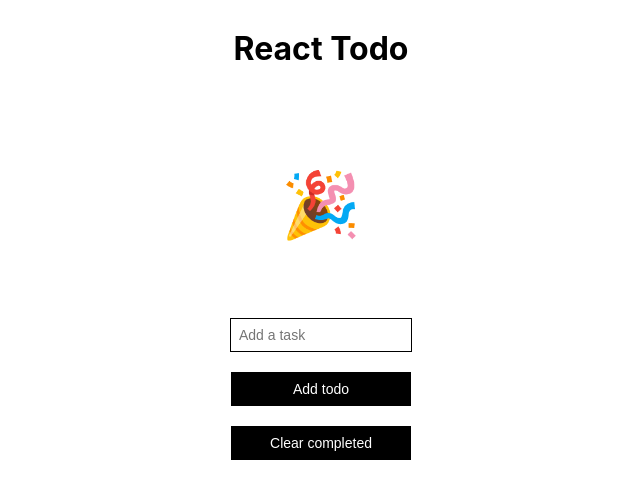
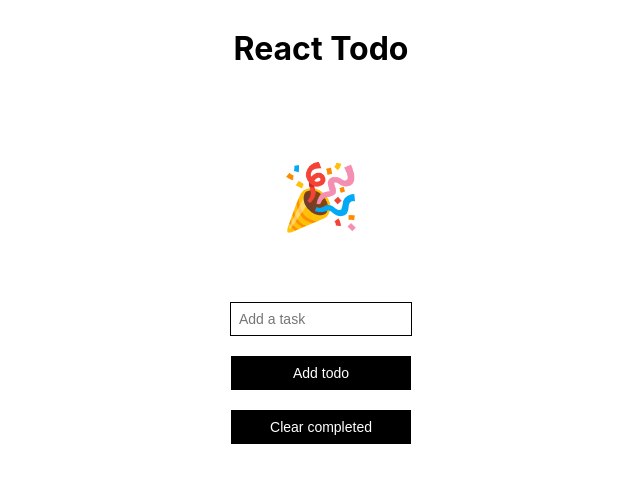
Before and after one commit to keegn/simple-react-todo, a React (Create React App) app: page / in a window 1280 px wide. Shown: the top 498 px of the page, without its empty margins (319-959 px from the left). Built offline with nearby package versions, Linux system fonts and the light colour scheme.

Commit message:
Updated grid gap on buttons

```diff
--- a/src/components/global-styles/GlobalStyles.js
+++ b/src/components/global-styles/GlobalStyles.js
@@ -4,7 +4,7 @@ export const AppContainer = styled.div`
   display: grid;
   align-items: center;
   justify-items: center;
-  grid-gap: 32px;
+  grid-gap: 24px;
   font-family: -apple-system, BlinkMacSystemFont, "Segoe UI", Roboto, Helvetica, Arial, sans-serif, "Apple Color Emoji", "Segoe UI Emoji", "Segoe UI Symbol";
 `;
 export const StyledH1 = styled.h1`
```
